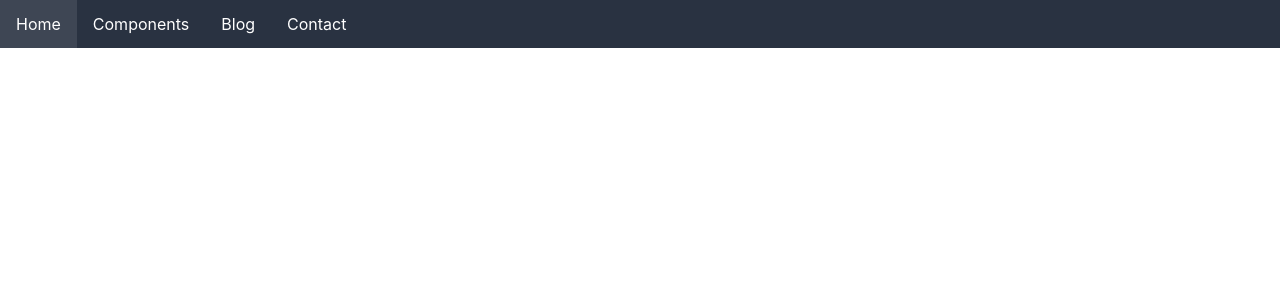
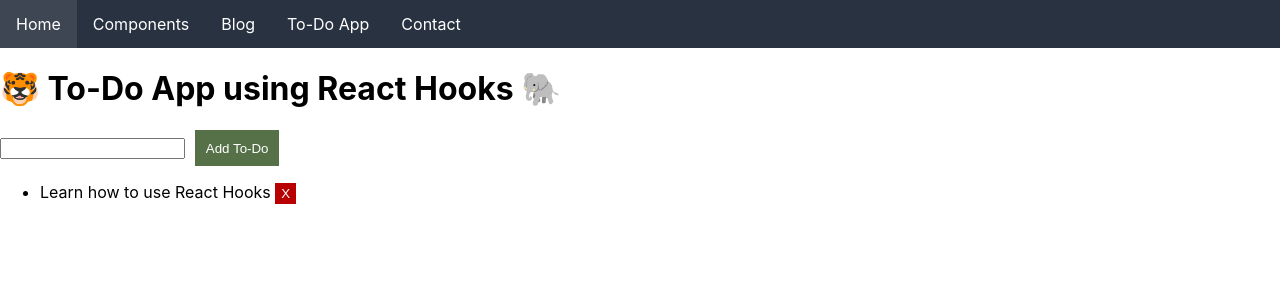
Before and after one commit to kfiggins/MyPortfolio, a React (Create React App) app in the folder client/: page /todo in a window 1280 px wide. Shown: the top 300 px of the page. Built offline with nearby package versions, Linux system fonts and the light colour scheme.

Commit message:
Started Todo App in React Hooks

```diff
--- a/client/src/App.js
+++ b/client/src/App.js
@@ -8,6 +8,7 @@ import Home from "./components/Home";
 import Components from "./components/Components";
 import Navbar from "./components/Navbar";
 import BlogPlaceHolder from "./components/BlogPlaceHolder";
+import TodoApp from "./components/todoApp/TodoApp";
 
 class App extends Component {
   render() {
@@ -18,6 +19,7 @@ class App extends Component {
           <Route exact path="/" component={Home} />
           <Route path="/components" component={Components} />
           <Route path="/blog" component={BlogPlaceHolder} />
+          <Route path="/todo" component={TodoApp} />
         </Switch>
       </Router>
     );
--- a/client/src/components/ButtonExample.js
+++ b/client/src/components/ButtonExample.js
@@ -5,6 +5,7 @@ export default function ButtonExample() {
   return (
     <div>
       <h1>Buttons 🦑</h1>
+      <p>I like buttons. Who doesn't like buttons?</p>
       <Button primary>Primary</Button>
       <br />
       <br />
--- a/client/src/components/Navbar.js
+++ b/client/src/components/Navbar.js
@@ -52,6 +52,9 @@ export default function Navbar() {
         <StyledLink to="/blog">Blog</StyledLink>
       </NavItem>
       <NavItem>
+        <StyledLink to="/todo">To-Do App</StyledLink>
+      </NavItem>
+      <NavItem>
         <StyledAnchor href="https://www.linkedin.com/in/kylerfiggins">
           Contact
         </StyledAnchor>
--- a/client/src/components/shared/Field.js
+++ b/client/src/components/shared/Field.js
@@ -19,7 +19,7 @@ const Input = styled.input`
 export default function Field({ label, name, type }) {
   return (
     <Fragment>
-      {label && <Label for={name}>{label}</Label>}
+      {label && <Label htmlFor={name}>{label}</Label>}
       <Input id={name} type={type} />
     </Fragment>
   );
--- /dev/null
+++ b/client/src/components/todoApp/TodoApp.js
@@ -0,0 +1,53 @@
+import React, { useState } from "react";
+import Button from "../shared/Button";
+import { generateId } from "../../utils/GenerateId";
+
+export default function TodoApp() {
+  const [todos, setTodos] = useState([
+    { id: generateId(), text: "Learn how to use React Hooks", completed: false }
+  ]);
+  const [todoField, updateToDoField] = useState("");
+  const addTodo = () => {
+    setTodos([{ id: generateId(), text: todoField, completed: false }, ...todos]);
+    updateToDoField("");
+  };
+
+  const removeTodo = id => {
+    setTodos(todos.filter(todo => todo.id !== id));
+  };
+
+  const completeTodo = id => {
+    //TODO: Wire up completeTodo to a checkbox.
+    return null;
+  };
+
+  const updateField = e => {
+    updateToDoField(e.target.value);
+  };
+
+  return (
+    <div>
+      <h1>🐯 To-Do App using React Hooks 🐘</h1>
+      <div style={{ width: "600px" }}>
+        <input value={todoField} name="username" onChange={updateField} />
+        <Button style={{ marginLeft: "10px" }} success onClick={addTodo}>
+          Add To-Do
+        </Button>
+      </div>
+      <ul>
+        {todos.map(todo => (
+          <li key={todo.id}>
+            {todo.text}{" "}
+            <Button
+              style={{ height: "21px", padding: "0 4px" }}
+              danger
+              onClick={() => removeTodo(todo.id)}
+            >
+              X
+            </Button>
+          </li>
+        ))}
+      </ul>
+    </div>
+  );
+}
--- /dev/null
+++ b/client/src/utils/GenerateId.js
@@ -0,0 +1,8 @@
+export const generateId = () => {
+  return (
+    "_" +
+    Math.random()
+      .toString(36)
+      .substr(2, 9)
+  );
+};
```
Also changed, not shown: client/public/index.html (+0 -7 lines).
